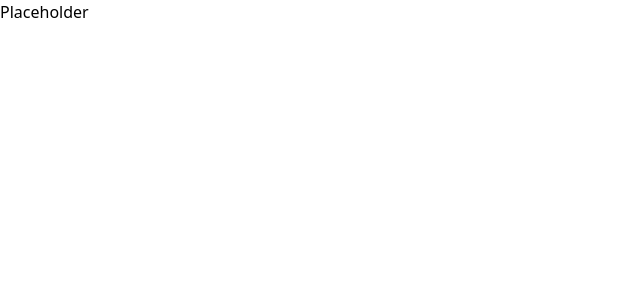
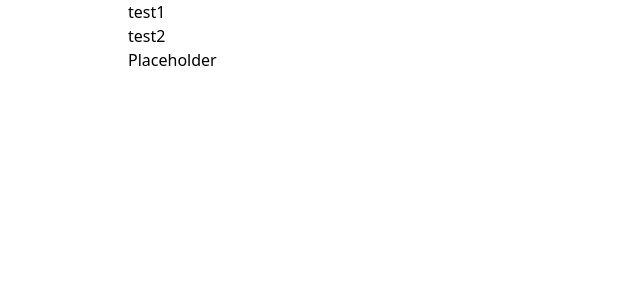
Before and after one commit to oskarilindroos/gamereviews-webapp, a React (Vite) app in the folder frontend/: page / in a window 1280 px wide. Shown: the top 300 px of the page, without its empty margins (0-640 px from the left). Built offline with nearby package versions, Linux system fonts and the light colour scheme.

Commit message:
created the RootLayout
-created RootLayout
-Added it into Router.tsx
-Setup the MainNavigation

```diff
--- /dev/null
+++ b/frontend/src/Components/MainNavigation.tsx
@@ -0,0 +1,26 @@
+import { Link } from 'react-router-dom';
+
+//The navigation happens here
+const MainNavigation = () => {
+    return (
+        <header>
+            <nav>
+                <ul>
+                    <li>
+                        <h1>test1</h1>
+                        <Link to="/">
+                        </Link>
+                    </li>
+                    <li>
+                    <h1>test2</h1>
+                        <Link to="/">
+                        </Link>
+                    </li>
+                </ul>
+            </nav>
+        </header>
+    )
+}
+
+
+export default MainNavigation;
--- a/frontend/src/Components/Router.tsx
+++ b/frontend/src/Components/Router.tsx
@@ -1,9 +1,11 @@
 import { RouterProvider, createBrowserRouter } from 'react-router-dom'
 import ErrorPage from '../Pages/ErrorPage';
 import Placeholder from '../Pages/Placeholder';
+import RootLayout from '../Pages/RootLayout';
 
 const router = createBrowserRouter([{
     path: '/',
+    element: <RootLayout/>,
     errorElement: <ErrorPage />,
     children: [
         { index: true, element: <Placeholder /> },
--- /dev/null
+++ b/frontend/src/Pages/RootLayout.tsx
@@ -0,0 +1,14 @@
+import { Outlet } from "react-router-dom";
+import MainNavigation from "../Components/MainNavigation";
+
+const RootLayout = () => {
+    return(
+        <div className="w-4/5 mx-auto">
+            <MainNavigation/>
+            <Outlet></Outlet>
+        </div>
+    )
+}
+
+
+export default RootLayout;
```
